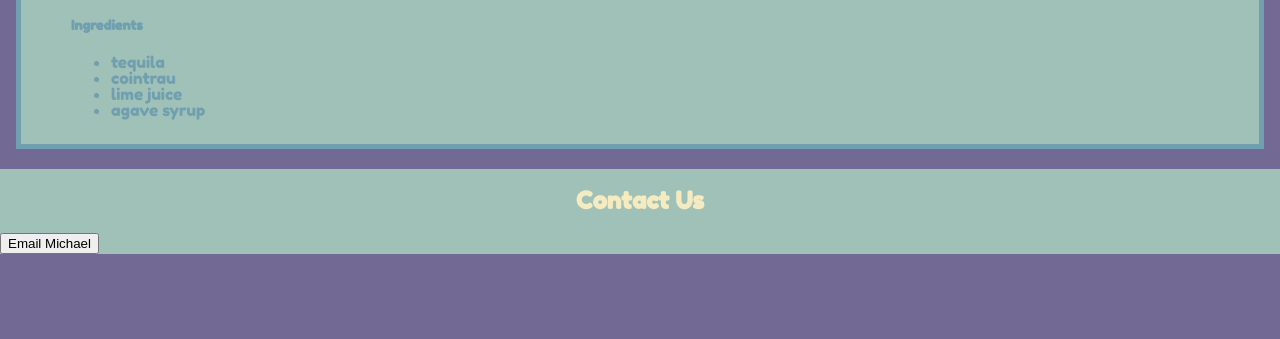
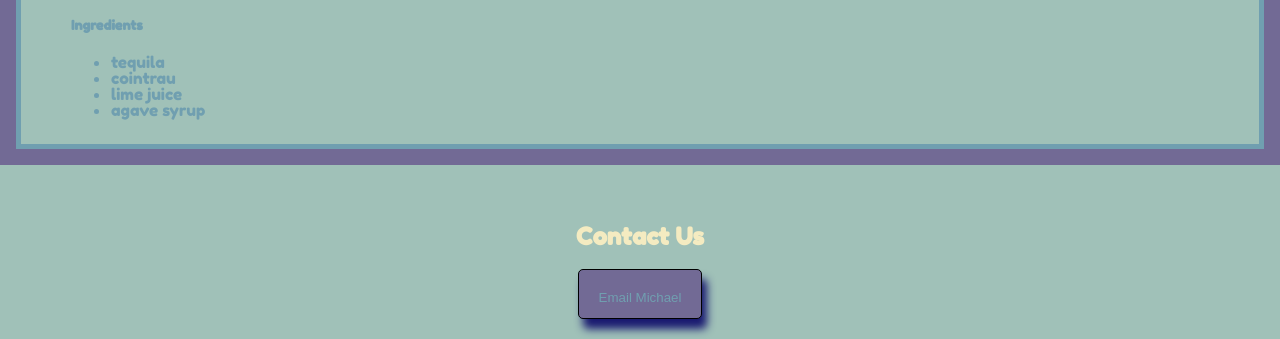
Before and after one commit to utumno86/SDGTestDrive0920, a website: page public/index.html in a window 1280 px wide. Shown: the part 9249-9588 px from the top of the page. Before the commit the page ends 9503 px from the top, so only its background shows below. Drawn offline with Linux system fonts and the light colour scheme.

Commit message:
email me button

```diff
--- a/public/main.css
+++ b/public/main.css
@@ -65,3 +65,18 @@ nav a {
   text-align: center;
   padding-top: 20px;
 }
+
+#contact-us button {
+  background-color: #726a95;
+  border-radius: 5px;
+  height: 50px;
+  border: 1px solid black;
+  box-shadow: 5px 10px 8px midnightblue;
+  padding: 20px;
+  color: #709fb0;
+}
+
+footer{
+  text-align: center;
+  padding: 20px;
+}
```
